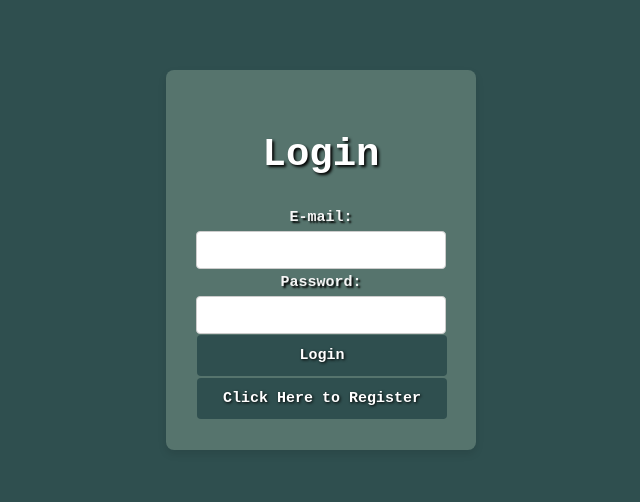
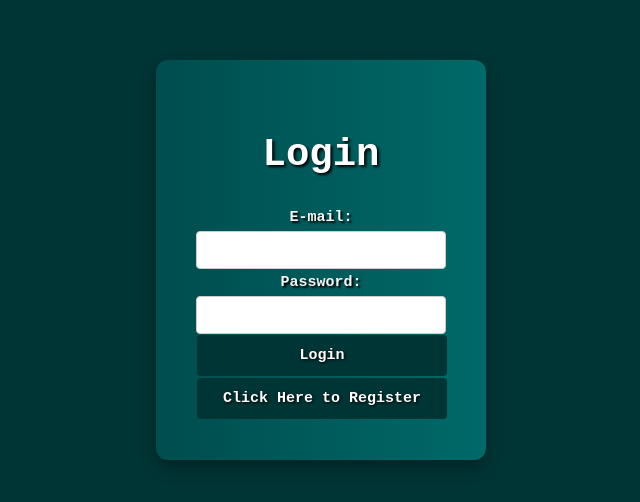
Before and after one commit to valjester/4353-Group16, a React (Create React App) app: page /login in a window 1280 px wide. Shown: the part 140-642 px from the top of the page, without its empty margins (319-959 px from the left). Built offline with nearby package versions, Linux system fonts and the light colour scheme.

Commit message:
Adjusted CSS styling

```diff
--- a/src/App.css
+++ b/src/App.css
@@ -2,19 +2,8 @@
   text-align: center;
 }
 
-.App-logo {
-  height: 40vmin;
-  pointer-events: none;
-}
-
-@media (prefers-reduced-motion: no-preference) {
-  .App-logo {
-    animation: App-logo-spin infinite 20s linear;
-  }
-}
-
 .App-header {
-  background-color: darkslategray;
+  background-color: #003535;
   min-height: 100vh;
   display: flex;
   flex-direction: column;
@@ -30,24 +19,16 @@
   color: #61dafb;
 }
 
-@keyframes App-logo-spin {
-  from {
-    transform: rotate(0deg);
-  }
-  to {
-    transform: rotate(360deg);
-  }
-}
-
 .login-container {
   width:fit-content;
   max-width:500px;
   min-width:250px;
-  margin: 100px auto;
-  padding: 30px;
-  background-color: rgb(86, 116, 109);
-  border-radius: 8px;
-  box-shadow: 0 4px 8px rgba(0, 0, 0, 0.1);
+  margin: 80px auto;
+  padding: 40px;
+  background-color: #006969;
+  border-radius: 12px;
+  box-shadow: 0 8px 16px rgba(0, 0, 0, 0.3);
+  background: linear-gradient(to right, #004d4d, #006969);
 }
 
 label {
@@ -80,7 +61,7 @@ button {
   width: 100%;
   margin:1px;
   padding: 12px;
-  background-color: darkslategray;
+  background-color: #003535;
   color: white;
   font-size: 15px;
   font-family:'Courier New', Courier, monospace;
@@ -92,7 +73,10 @@ button {
   transition: background-color 0.3s;
 }
 button:hover {
-  background-color: #53857a;
+  background-color: #18b6b6;
+  box-shadow: 4px 4px 10px rgba(0, 0, 0, 0.5);
+  text-shadow: 1px 1px 3px rgba(0, 0, 0, 0.6);
+  background: linear-gradient(to right, #65e6e660, #00353565);
 }
 
 .profile-container {
```
